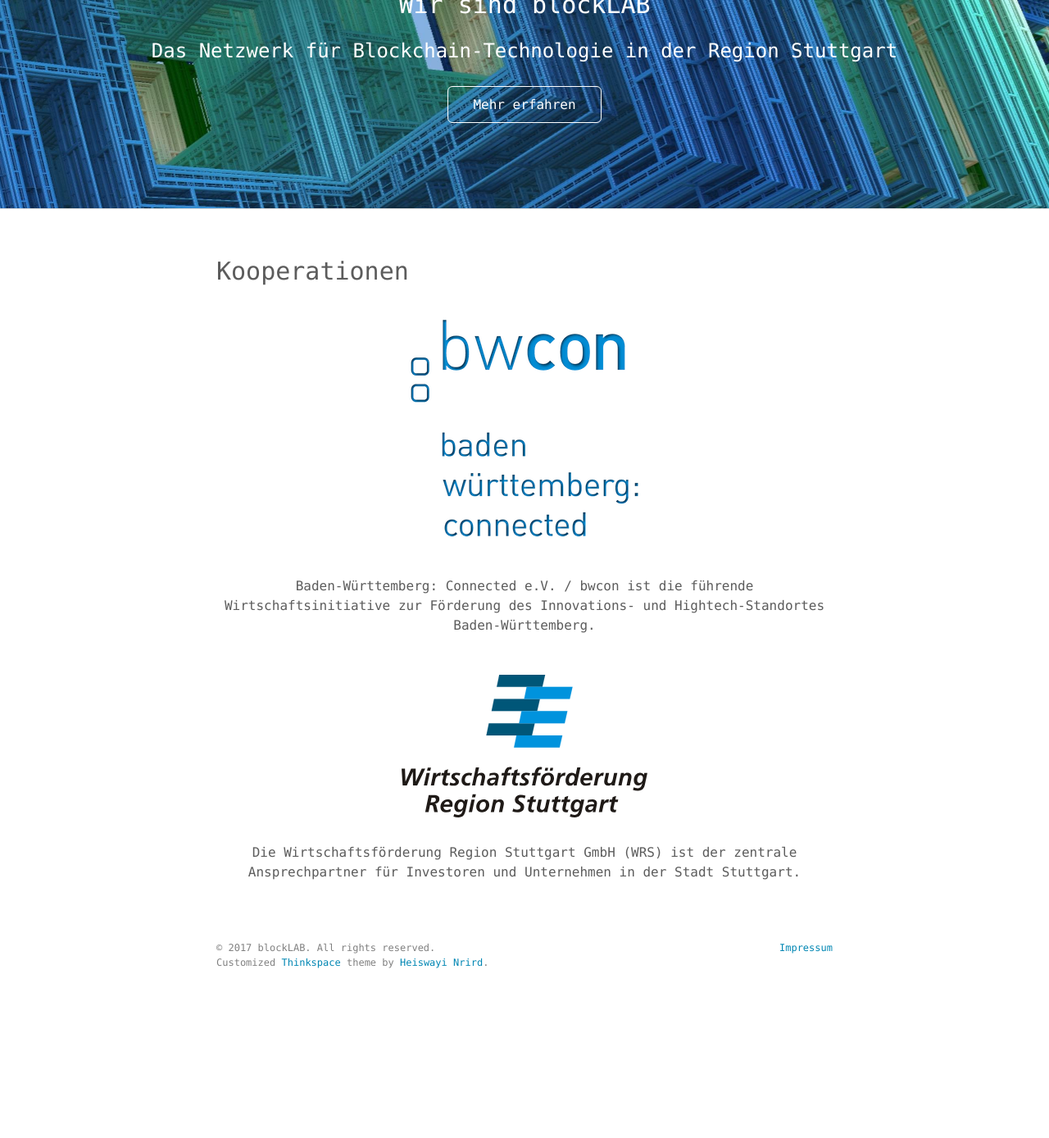
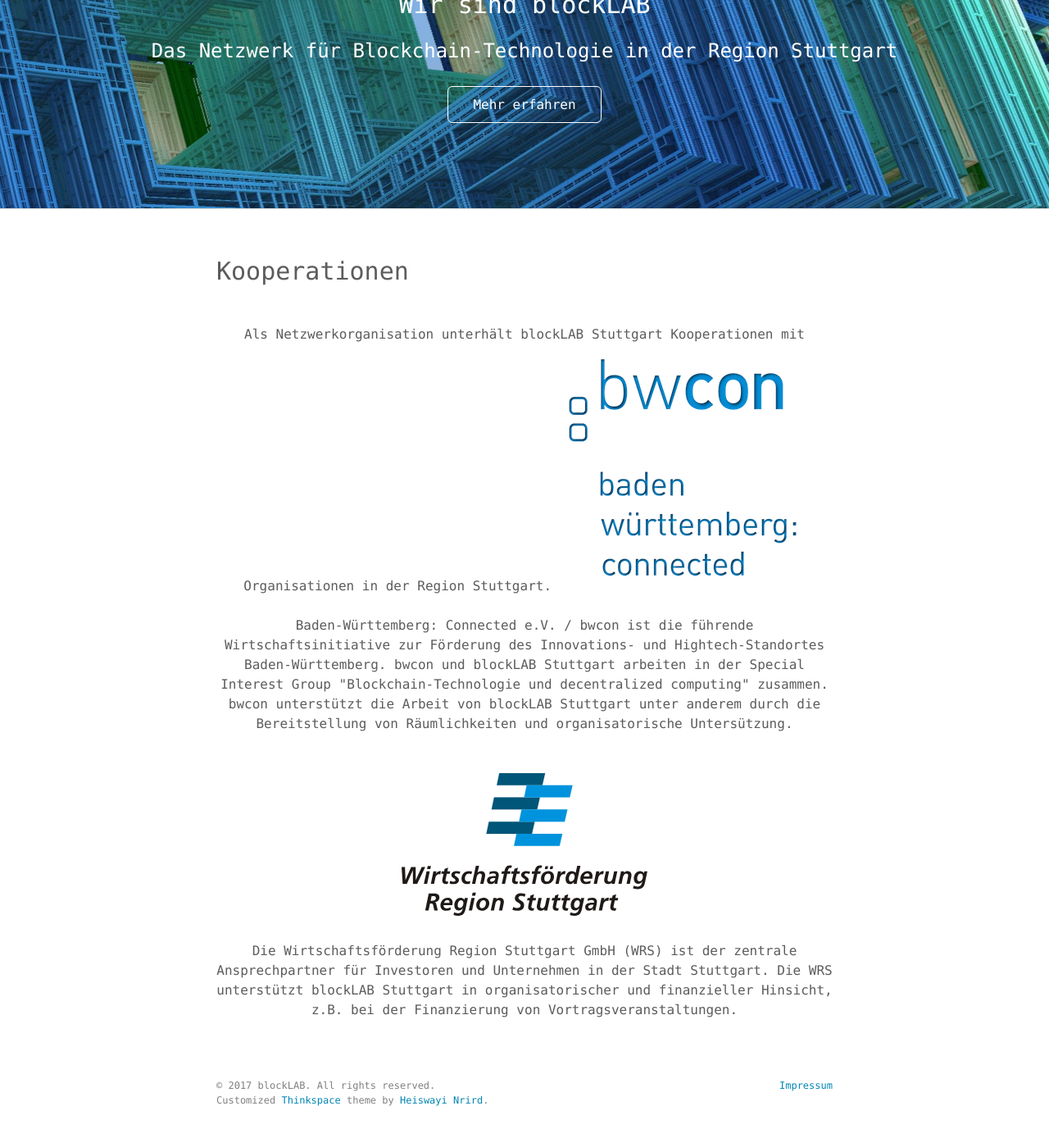
Before and after one commit to blocklab/site, a Jekyll site: the page built from kooperationen.md, in a window 1280 px wide and 1400 px high, scrolled down 168 px. Shown: the top 1388 px of the window at 82% size. Built offline with Jekyll 4.4.1, drawn with Linux system fonts in a browser that asks for light colours; before the commit the page ends 1400 px from its top, so only the background shows below that.

Commit message:
Update kooperationen.md

```diff
--- a/kooperationen.md
+++ b/kooperationen.md
@@ -5,6 +5,9 @@ permalink: /kooperationen/
 ---
 
 <div style="text-align: center;">
+
+<br>
+Als Netzwerkorganisation unterhält blockLAB Stuttgart Kooperationen mit Organisationen in der Region Stuttgart.
 
 <a href="http://www.bwcon.de/">
   <img src="/assets/images/kooperationen/bwcon_logo.png">
@@ -14,6 +17,8 @@ permalink: /kooperationen/
 <br>
 
 Baden-Württemberg: Connected e.V. / bwcon ist die führende Wirtschaftsinitiative zur Förderung des Innovations- und Hightech-Standortes Baden-Württemberg.
+
+bwcon und blockLAB Stuttgart arbeiten in der Special Interest Group "Blockchain-Technologie und decentralized computing" zusammen. bwcon unterstützt die Arbeit von blockLAB Stuttgart unter anderem durch die Bereitstellung von Räumlichkeiten und organisatorische Untersützung.
 
 <br>
 <br>
@@ -28,4 +33,6 @@ Baden-Württemberg: Connected e.V. / bwcon ist die führende Wirtschaftsinitiati
 
 Die Wirtschaftsförderung Region Stuttgart GmbH (WRS) ist der zentrale Ansprechpartner für Investoren und Unternehmen in der Stadt Stuttgart.
 
+Die WRS unterstützt blockLAB Stuttgart in organisatorischer und finanzieller Hinsicht, z.B. bei der Finanzierung von Vortragsveranstaltungen.
+
 </div>
```
